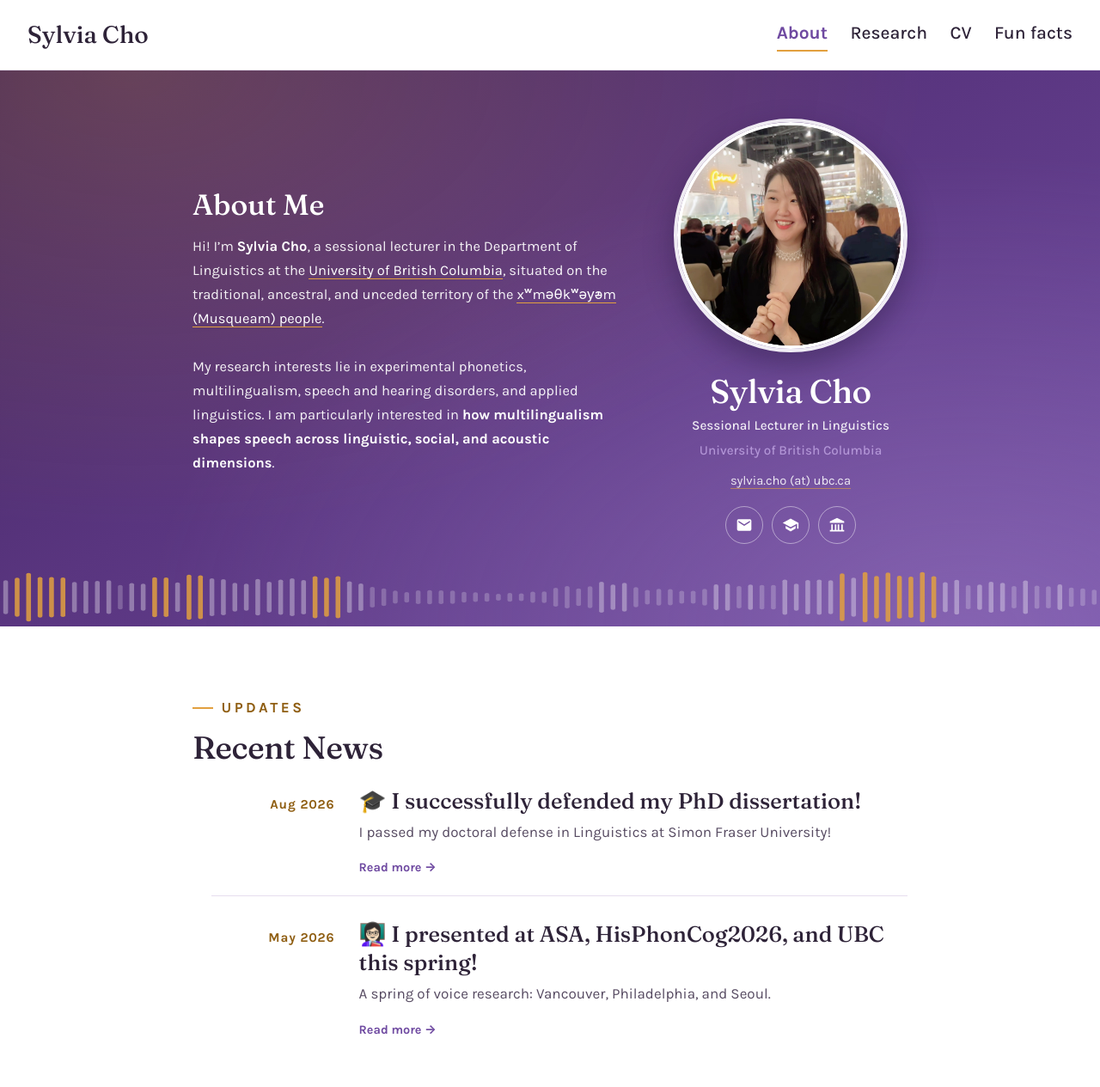
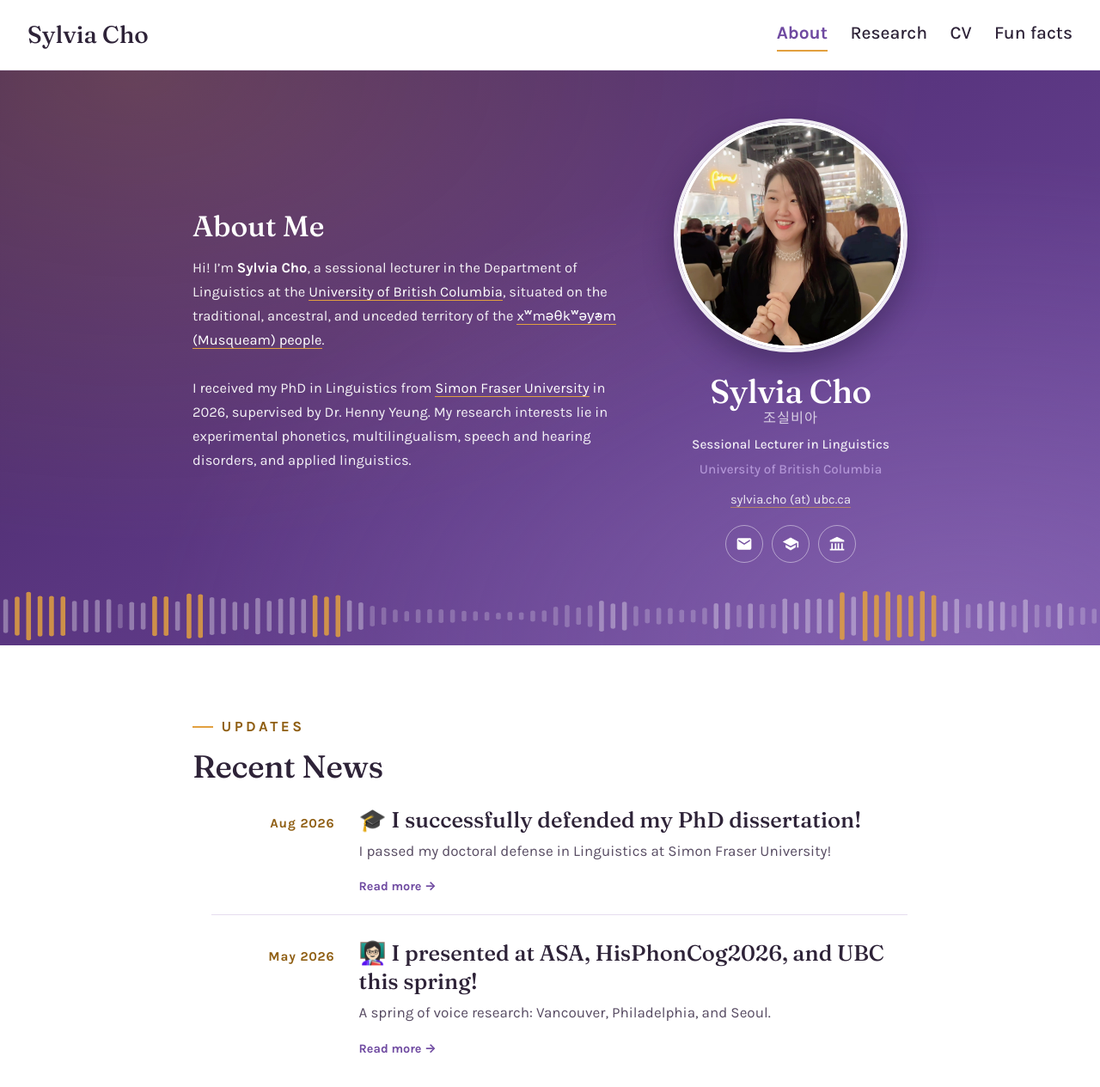
Before and after one commit to sylviacho247/sylviacho247.github.io, a Jekyll site: the page built from index.html, in a window 1280 px wide and 1400 px high. Shown: the top 1265 px of the window at 86% size. Built offline with Jekyll 4.4.1, drawn with Linux system fonts in a browser that asks for light colours; some of the changed text lies outside the part shown.

Commit message:
Add files via upload

```diff
--- a/index.html
+++ b/index.html
@@ -56,6 +56,7 @@
         <div class="profile-card">
           <img src="Sylvia.png" alt="Portrait of Sylvia Cho" class="portrait" width="500" height="500">
           <p class="profile-name">Sylvia Cho</p>
+          <p class="profile-name-ko" lang="ko">&#51312;&#49892;&#48708;&#50500;</p>
           <p class="profile-role">Sessional Lecturer in Linguistics</p>
           <p class="profile-role profile-role--dept">University of British Columbia</p>
           <p class="profile-email"><a href="mailto:sylvia.cho@ubc.ca">sylvia.cho (at) ubc.ca</a></p>
@@ -74,7 +75,7 @@
 
         <div class="profile-about">
           <h2>About Me</h2>
-          <p>Hi! I’m <b>Sylvia Cho</b>, a sessional lecturer in the Department of Linguistics at the <a href="https://linguistics.ubc.ca/" target="_blank" rel="noopener">University of British Columbia</a>, situated on the traditional, ancestral, and unceded territory of the <a href="https://www.musqueam.bc.ca/" target="_blank" rel="noopener">xʷməθkʷəy̓əm (Musqueam) people</a>. <br><br>My research interests lie in experimental phonetics, multilingualism, speech and hearing disorders, and applied linguistics. I am particularly interested in <b>how multilingualism shapes speech across linguistic, social, and acoustic dimensions</b>.</p>
+          <p>Hi! I’m <b>Sylvia Cho</b>, a sessional lecturer in the Department of Linguistics at the <a href="https://linguistics.ubc.ca/" target="_blank" rel="noopener">University of British Columbia</a>, situated on the traditional, ancestral, and unceded territory of the <a href="https://www.musqueam.bc.ca/" target="_blank" rel="noopener">xʷməθkʷəy̓əm (Musqueam) people</a>. <br><br>I received my PhD in Linguistics from <a href="https://www.sfu.ca/linguistics.html" target="_blank" rel="noopener">Simon Fraser University</a> in 2026, supervised by Dr. Henny Yeung. My research interests lie in experimental phonetics, multilingualism, speech and hearing disorders, and applied linguistics.</p>
         </div>
 
       </div>
@@ -135,14 +136,11 @@
         <p class="section-title">Research &amp; teaching</p>
         <h2 class="section-heading">What I work on</h2>
 
-        <p>My primary research interests focus on <b>how multilingualism shapes speech across linguistic, social, and acoustic dimensions</b>. Specifically, I study how multilingual and heritage speakers — such as Korean-Canadians in Vancouver — adjust their voice and speech across languages, and how these shifts are perceived. I’m also interested in how multilingual speakers contribute to the evolving soundscape of Canadian English, either participating in or resisting ongoing sound changes.</p>
-
-        <p>In addition to this work, I’m broadly interested in the <b>motor and sensorimotor systems that underlie speech production, and how these systems interact with neurodegenerative diseases</b>. I explore how language-specific contrasts and varying linguistic demands shape motor engagement, and how disruptions to these systems can differentially affect multilingual speakers. This perspective allows me to connect phonetic patterns with the neural and motor mechanisms that support them.</p>
+     <p>My primary research interests focus on <b>how multilingualism shapes speech across linguistic, social, and acoustic dimensions</b>. I study how multilingual and heritage speakers, Korean-Canadians in Vancouver, for example, adjust their voice and speech across languages, how those shifts are perceived, and how such speakers participate in or resist the ongoing sound changes of Canadian English. I am also interested in <b>how disruptions to the motor and sensorimotor systems shape speech and hearing</b>,  with neurodegenerative disease serving as a key case study.
 
         <p>Beyond research, I’m also deeply invested in teaching. <b>I regularly teach courses in speech science and phonetics</b>, aiming to make the material accessible and engaging for students from a wide range of backgrounds. I view linguistics not only as a scientific discipline, but also as a lens for understanding the physical and social foundations of human communication.</p>
 
         <p>Outside of work, I find joy in the quiet routines that keep me grounded: cooking a healthy homemade meal, doting on the latest photos and videos of my five-year-old nephew and three-year-old niece, and going on long walks to reflect on all the little things I’m thankful for.</p>
-
         <div class="button-row">
           <a class="button" href="research.html">See my research</a>
           <a class="button button--ghost" href="funfacts.html">Fun facts about me</a>
--- a/style.css
+++ b/style.css
@@ -469,8 +469,23 @@
   font-variation-settings: "opsz" 144, "SOFT" 40;
   letter-spacing: -0.015em;
   color: var(--white);
-  margin: 0 0 0.45rem;
+  margin: 0 0 0.1rem;
   line-height: 1.1;
+}
+
+/* Neither Fraunces nor Karla carries Hangul, so the browser would substitute
+   whatever it likes. Naming the system Korean faces makes the fallback a
+   choice: 조실비아 sits a little quieter than the English name, as a second
+   reading of it rather than a subtitle. */
+.profile-card .profile-name-ko {
+  font-family: 'Apple SD Gothic Neo', 'Malgun Gothic', 'Noto Sans KR',
+               'Nanum Gothic', sans-serif;
+  font-size: 1.02rem;
+  font-weight: 400;
+  letter-spacing: 0.06em;
+  color: rgba(255, 255, 255, 0.72);
+  margin: 0 0 0.5rem;
+  line-height: 1.2;
 }
 
 .profile-card .profile-role {
@@ -687,6 +702,26 @@
 }
 
 .figure figcaption b { color: var(--iris); font-weight: 700; }
+
+/* Captions run in three parts: what the figure is, where it came from, then
+   what it shows. The first two get their own lines so the eye can skip them
+   and land on the description. */
+.figure figcaption .fig-label {
+  display: block;
+  margin-bottom: 0.1rem;
+}
+
+.figure figcaption .fig-cite {
+  display: block;
+  margin-bottom: 0.35rem;
+  font-size: 0.82rem;
+  letter-spacing: 0.01em;
+  color: var(--muted);
+}
+
+/* The source line is quieter than the title above it, so the author names
+   inside it shouldn't inherit the iris of a caption lead-in. */
+.figure figcaption .fig-cite b { color: inherit; font-weight: 700; }
 
 /* The eta-squared grid has eight labelled columns; below roughly 34rem the
    cell values stop being legible, so it scrolls in its own box rather than
```
